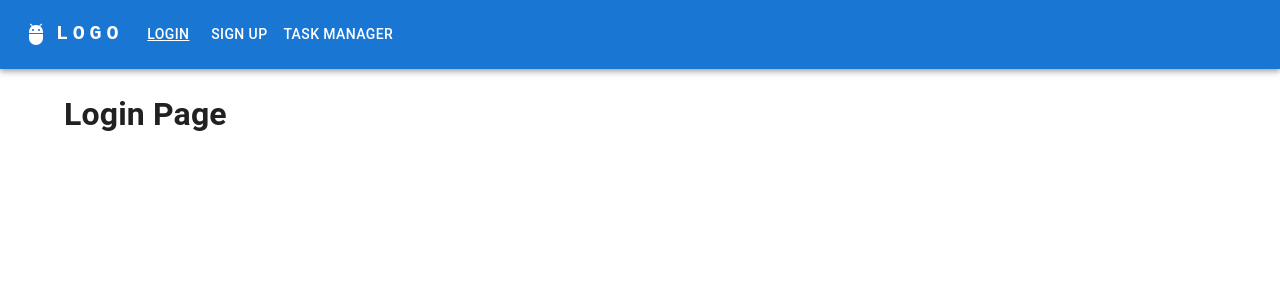
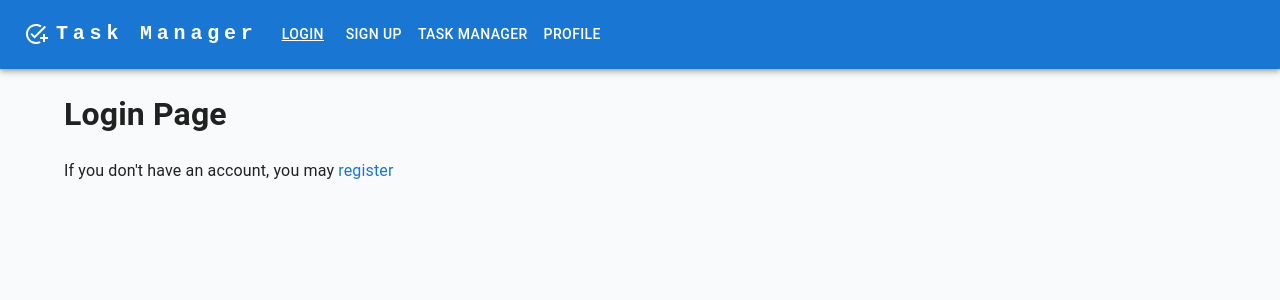
Before and after one commit to romul3003/task-manager, a React (Create React App) app: page /login in a window 1280 px wide. Shown: the top 300 px of the page. Built offline with nearby package versions, Linux system fonts and the light colour scheme.

Commit message:
Add pages

```diff
--- a/src/App.tsx
+++ b/src/App.tsx
@@ -1,44 +1,48 @@
 import { FC } from 'react'
 import { Routes, Route } from 'react-router-dom'
-import { Container } from '@mui/material'
 import LoginPage from './pages/LoginPage'
 import NotFoundPage from './pages/NotFoundPage'
 import SignUpPage from './pages/SignUpPage'
 import TaskManagerPage from './pages/TaskManagerPage'
+import Layout from './components/Layout'
 import AuthWrapper from './components/AuthWrapper'
-import ResponsiveAppBar from './components/AppBar'
+import ProfilePage from './pages/ProfilePage'
 
 const App: FC = () => {
   const isAuthenticated = false
 
   return (
-    <>
-      <ResponsiveAppBar />
-      <Container>
     <Routes>
       <Route
         path="/"
+        element={<Layout />}
+      >
+        <Route
+          index
           element={<AuthWrapper isAuthenticated={isAuthenticated} />}
         />
         <Route
-            path="/login"
+          path="login"
           element={<LoginPage />}
         />
         <Route
-            path="/signup"
+          path="signup"
           element={<SignUpPage />}
         />
         <Route
-            path="/task-manager"
+          path="task-manager"
           element={<TaskManagerPage />}
+        />
+        <Route
+          path="profile"
+          element={<ProfilePage />}
         />
         <Route
           path="*"
           element={<NotFoundPage />}
         />
+      </Route>
     </Routes>
-      </Container>
-    </>
   )
 }
 
--- a/src/components/AppBar.tsx
+++ b/src/components/Header.tsx
@@ -10,23 +10,26 @@ import Typography from '@mui/material/Typography'
 import Menu from '@mui/material/Menu'
 import MenuIcon from '@mui/icons-material/Menu'
 import Container from '@mui/material/Container'
-import AdbIcon from '@mui/icons-material/Adb'
-import Button from '@mui/material/Button'
+import AddTaskIcon from '@mui/icons-material/AddTask'; import Button from '@mui/material/Button'
 import MenuItem from '@mui/material/MenuItem'
 import { styled } from '@mui/material/styles'
 
 const links = [
   {
-    to: '/login',
+    to: 'login',
     label: 'Login',
   },
   {
-    to: '/signup',
+    to: 'signup',
     label: 'Sign up',
   },
   {
-    to: '/task-manager',
+    to: 'task-manager',
     label: 'Task manager',
+  },
+  {
+    to: 'profile',
+    label: 'Profile',
   },
 ]
 
@@ -41,7 +44,7 @@ const setButtonActiveStyles = (Elem: FC) => styled(props => (
 const StyledButton = setButtonActiveStyles(Button)
 const StyledMenuItem = setButtonActiveStyles(MenuItem)
 
-const ResponsiveAppBar: FC = () => {
+const Header: FC = () => {
   const [anchorElNav, setAnchorElNav] = useState<null | HTMLElement>(null)
 
   const handleOpenNavMenu = (event: MouseEvent<HTMLElement>) => {
@@ -56,7 +59,7 @@ const ResponsiveAppBar: FC = () => {
     <AppBar position="static">
       <Container maxWidth="xl">
         <Toolbar disableGutters>
-          <AdbIcon sx={{ display: { xs: 'none', md: 'flex' }, mr: 1 }} />
+          <AddTaskIcon sx={{ display: { xs: 'none', md: 'flex' }, mr: 1 }} />
           <Typography
             variant="h6"
             noWrap
@@ -72,7 +75,7 @@ const ResponsiveAppBar: FC = () => {
               textDecoration: 'none',
             }}
           >
-            LOGO
+            Task Manager
           </Typography>
 
           <Box sx={{ flexGrow: 1, display: { xs: 'flex', md: 'none' } }}>
@@ -116,7 +119,7 @@ const ResponsiveAppBar: FC = () => {
               ))}
             </Menu>
           </Box>
-          <AdbIcon sx={{ display: { xs: 'flex', md: 'none' }, mr: 1 }} />
+          <AddTaskIcon sx={{ display: { xs: 'flex', md: 'none' }, mr: 1 }} />
           <Typography
             variant="h5"
             noWrap
@@ -153,4 +156,4 @@ const ResponsiveAppBar: FC = () => {
     </AppBar>
   )
 }
-export default ResponsiveAppBar
+export default Header
--- /dev/null
+++ b/src/components/Layout.tsx
@@ -0,0 +1,17 @@
+import { Container } from '@mui/material'
+import { FC } from 'react'
+import { Outlet } from 'react-router-dom'
+import Header from './Header'
+
+const Layout: FC = () => (
+  <>
+    <Header />
+    <Container>
+      <main>
+        <Outlet />
+      </main>
+    </Container>
+  </>
+)
+
+export default Layout
--- a/src/index.tsx
+++ b/src/index.tsx
@@ -1,6 +1,6 @@
 import ReactDOM from 'react-dom/client'
 import { BrowserRouter } from 'react-router-dom'
-import { CssBaseline } from '@mui/material'
+import { CssBaseline, GlobalStyles } from '@mui/material'
 import App from './App'
 
 const root = ReactDOM.createRoot(
@@ -8,6 +8,7 @@ const root = ReactDOM.createRoot(
 )
 root.render(
   <CssBaseline>
+    <GlobalStyles styles={{ body: { backgroundColor: '#f8fafb' } }} />
     <BrowserRouter>
       <App />
     </BrowserRouter>
--- a/src/pages/LoginPage.tsx
+++ b/src/pages/LoginPage.tsx
@@ -1,7 +1,20 @@
 import { FC } from 'react'
+import { Link as RouterLink } from 'react-router-dom'
+import { Link } from '@mui/material'
 
 const LoginPage: FC = () => (
-  <h1>Login Page</h1>
+  <>
+    <h1>Login Page</h1>
+    <span>If you don&apos;t have an account, you may</span>
+    {' '}
+    <Link
+      to="/signup"
+      underline="none"
+      component={RouterLink}
+    >
+      register
+    </Link>
+  </>
 )
 
 export default LoginPage
--- /dev/null
+++ b/src/pages/ProfilePage.tsx
@@ -0,0 +1,7 @@
+import { FC } from 'react'
+
+const ProfilePage: FC = () => (
+  <h1>Profile Page</h1>
+)
+
+export default ProfilePage
--- a/src/pages/SignUpPage.tsx
+++ b/src/pages/SignUpPage.tsx
@@ -1,7 +1,21 @@
+import { Link } from '@mui/material'
 import { FC } from 'react'
+import { Link as RouterLink } from 'react-router-dom'
 
 const SignUpPage: FC = () => (
-  <h1>SignUp Page</h1>
+  <>
+    <h1>SignUp Page</h1>
+    <span>Go to</span>
+    {' '}
+    <Link
+      to="/login"
+      underline="none"
+      component={RouterLink}
+    >
+      login
+    </Link>
+  </>
+
 )
 
 export default SignUpPage
--- a/src/pages/TaskManagerPage.tsx
+++ b/src/pages/TaskManagerPage.tsx
@@ -1,7 +1,7 @@
 import { FC } from 'react'
 
 const TaskManagerPage: FC = () => (
-  <h1>TaskManager Page</h1>
+  <h1>Task Manager Page</h1>
 )
 
 export default TaskManagerPage
```
Also changed, not shown: public/index.html (+0 -10 lines). Lines whose indentation alone changed are shown as unchanged.
